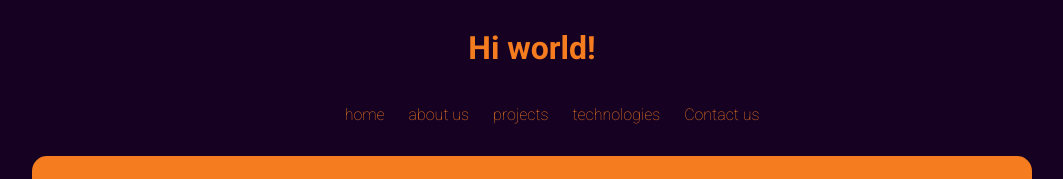
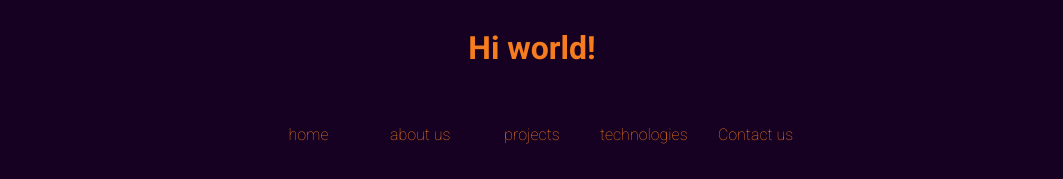
Before and after one commit to AsNegro12/My_personal_page, a plain HTML site: page index.html in a window 1280 px wide. Shown: the top 179 px of the page, without its empty margins (108-1171 px from the left). Drawn offline with Linux system fonts and the light colour scheme.

Commit message:
i did modify grid from ul

```diff
--- a/mypage.css
+++ b/mypage.css
@@ -13,12 +13,15 @@ nav ul {
     display:grid;
     justify-content: center;
     align-items: center;
-    grid-template-columns: auto auto auto auto  auto;
+    grid-template-columns: 1fr 1fr 1fr 1fr 1fr;
     grid-gap: 1.5em;
+    box-sizing: border-box;
+    padding: 20px;
 }
 
 nav li {
-    display: block;
+    display: flex;
+    justify-content: center;
 }
 
 nav li:hover {
```
